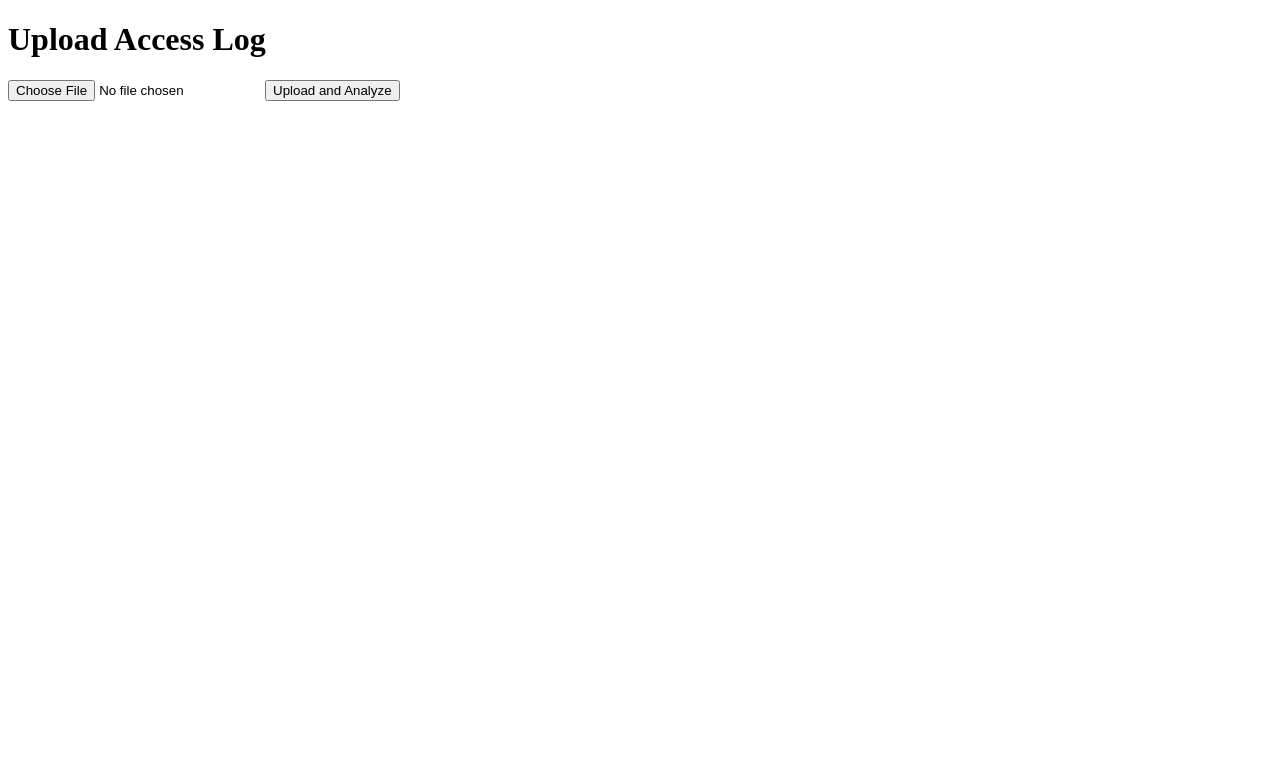
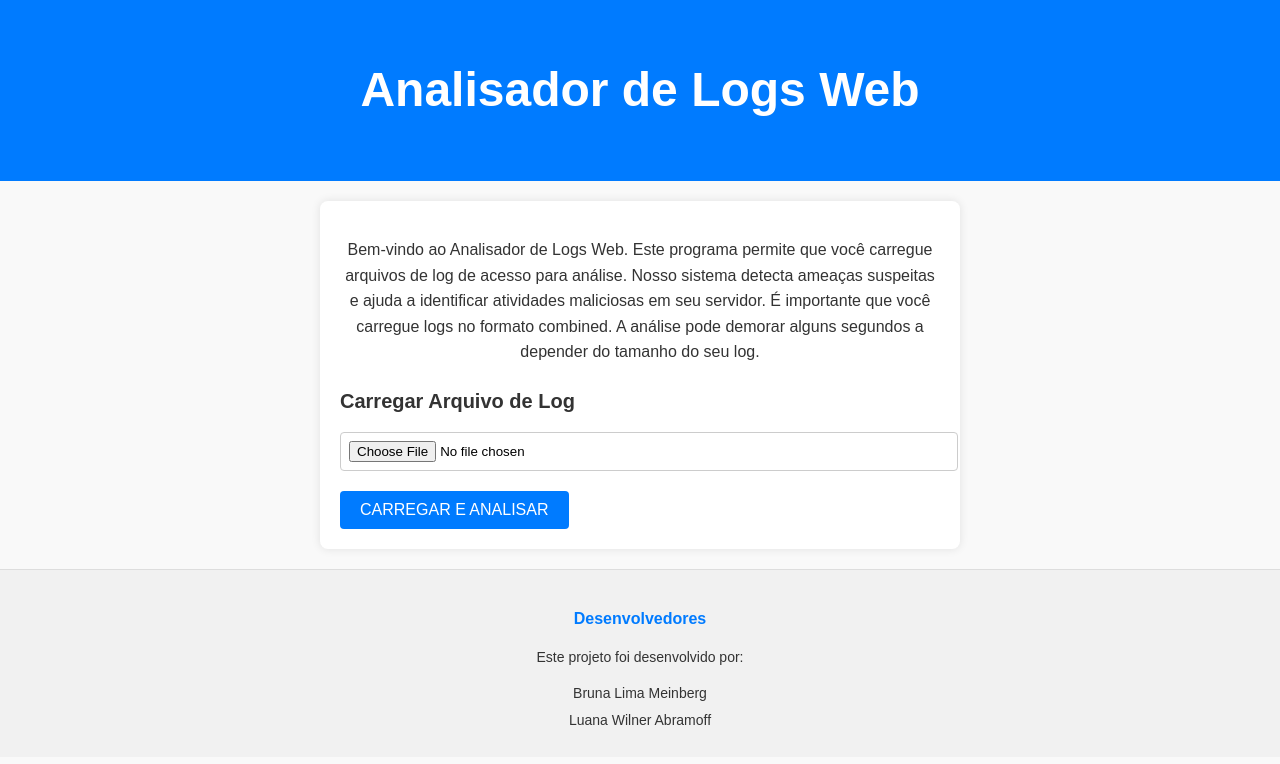
Before and after one commit to brunameinberg/AnaliseLogsWeb, a Flask app: page / in a window 1280 px wide. Shown: the top 764 px of the page. Run offline with Flask 3, Linux system fonts and the light colour scheme; parts of the project's set-up code (start-up, migrations or seed data) failed here and were passed over.

Commit message:
alterando frontend página principal

```diff
--- a/processamento.py
+++ b/processamento.py
@@ -309,4 +309,4 @@ def processando_dados(file_path):
 
     return data_ataque
 
-processando_dados('access.log')
+#processando_dados('access.log')
--- /dev/null
+++ b/static/styleupload.css
@@ -0,0 +1,97 @@
+body {
+    font-family: Arial, sans-serif;
+    line-height: 1.6;
+    background-color: #f9f9f9;
+    margin: 0;
+    padding: 0;
+}
+
+header {
+    background: #007bff;
+    color: white;
+    padding: 20px;
+    text-align: center;
+    font-size: 24px;
+    font-weight: bold;
+}
+
+main {
+    margin: 20px auto;
+    max-width: 600px;
+    padding: 20px;
+    background: white;
+    border-radius: 8px;
+    box-shadow: 0 0 10px rgba(0, 0, 0, 0.1);
+}
+
+.description {
+    margin-bottom: 20px;
+    font-size: 16px;
+    color: #333;
+    text-align: center;
+}
+
+.upload-form h2 {
+    font-size: 20px;
+    color: #333;
+    margin-bottom: 15px;
+}
+
+.file-input {
+    display: block;
+    margin: 10px 0 20px 0;
+    padding: 8px;
+    width: 100%;
+    border: 1px solid #ccc;
+    border-radius: 4px;
+}
+
+.btn-upload {
+    display: inline-block;
+    background: #007bff;
+    color: white;
+    padding: 10px 20px;
+    border: none;
+    border-radius: 4px;
+    cursor: pointer;
+    font-size: 16px;
+    text-transform: uppercase;
+    text-align: center;
+}
+
+.btn-upload:hover {
+    background: #0056b3;
+}
+
+.btn-upload:active {
+    background: #003d80;
+}
+
+footer {
+    background: #f1f1f1;
+    text-align: center;
+    padding: 20px 0;
+    margin-top: 20px;
+    border-top: 1px solid #ddd;
+}
+
+footer .developers {
+    font-size: 14px;
+    color: #333;
+}
+
+footer .developers h3 {
+    margin-bottom: 10px;
+    font-size: 16px;
+    color: #007bff;
+}
+
+footer .developers ul {
+    list-style: none;
+    padding: 0;
+    margin: 0;
+}
+
+footer .developers ul li {
+    margin-bottom: 5px;
+}
--- a/templates/upload.html
+++ b/templates/upload.html
@@ -3,13 +3,39 @@
     <head>
         <meta charset="UTF-8">
         <meta name="viewport" content="width=device-width, initial-scale=1.0">
-    <title>Access Log Analyzer</title>
+        <title>Analisador de Logs Web</title>
+        <link rel="stylesheet" href="static/styleupload.css">
     </head>
 <body>
-    <h1>Upload Access Log</h1>
+    <header>
+        <h1>Analisador de Logs Web</h1>
+    </header>
+    <main>
+        <section class="description">
+            <p>
+                Bem-vindo ao Analisador de Logs Web. Este programa permite que você carregue
+                arquivos de log de acesso para análise. Nosso sistema detecta ameaças
+                suspeitas e ajuda a identificar atividades maliciosas em seu servidor.
+                É importante que você carregue logs no formato combined. A análise pode demorar alguns segundos a depender do tamanho do seu log.
+            </p>
+        </section>
+        <section class="upload-form">
+            <h2>Carregar Arquivo de Log</h2>
             <form action="/" method="post" enctype="multipart/form-data">
-        <input type="file" name="logfile" accept=".log">
-        <button type="submit">Upload and Analyze</button>
+                <input type="file" name="logfile" accept=".log" class="file-input">
+                <button type="submit" class="btn-upload">Carregar e Analisar</button>
             </form>
+        </section>
+    </main>
+    <footer>
+        <section class="developers">
+            <h3>Desenvolvedores</h3>
+            <p>Este projeto foi desenvolvido por:</p>
+            <ul>
+                <li>Bruna Lima Meinberg</li>
+                <li>Luana Wilner Abramoff</li>
+            </ul>
+        </section>
+    </footer>
 </body>
 </html>
```
Lines whose indentation alone changed are shown as unchanged.
